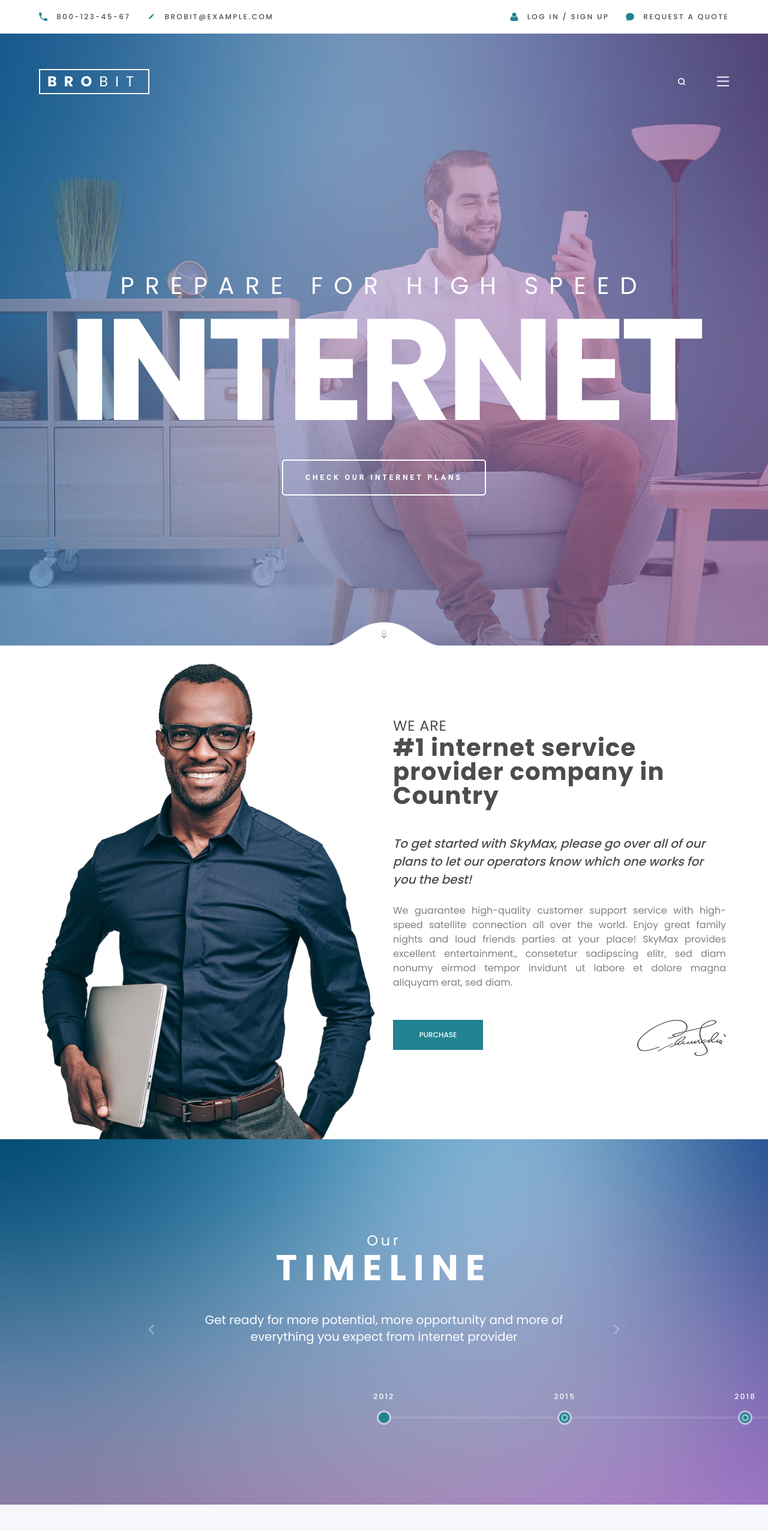
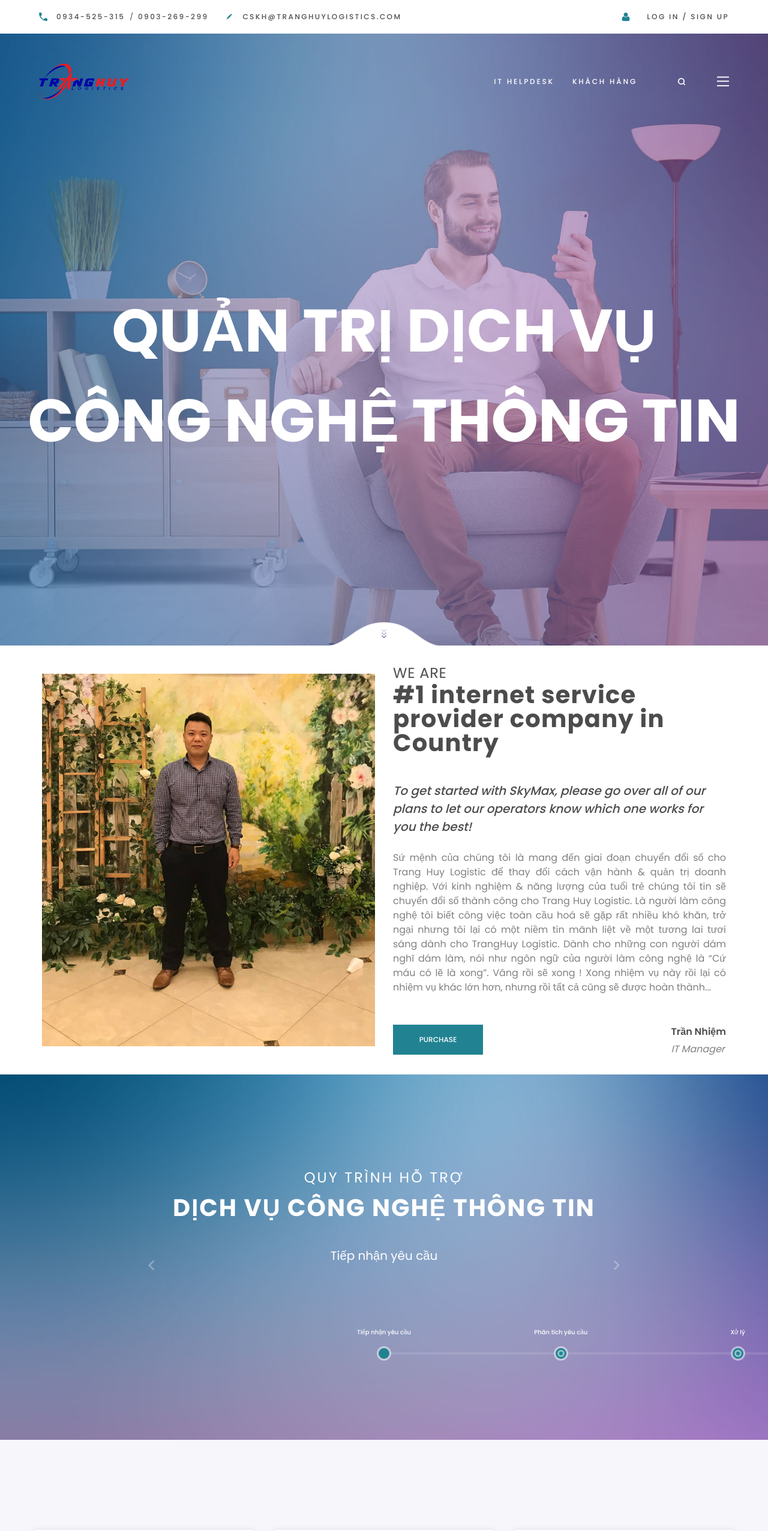
Before and after one commit to ntcom/trh_landingpage, a Next.js app: page / in a window 1280 px wide. Shown: the top 2552 px of the page at 60% size. Built offline with nearby package versions, Linux system fonts and the light colour scheme.

Commit message:
Update 11:07 - 03/06

```diff
--- a/app/components/Banner/Banner.tsx
+++ b/app/components/Banner/Banner.tsx
@@ -9,23 +9,23 @@ export default function Banner() {
         <Image src={slide1} alt="" className="w-full h-full object-cover" />
 
         <div className="absolute mt-[50px] sm:mt-[80px] mds:mt-[150px] px-[25px]">
-          <p className="text-[16px] md:text-[22px] mds:text-[28px] lg:text-[36px] xl:text-[40px] text-[#fff] font-light tracking-[2px] xsss:tracking-[4px] sm:tracking-[8px] mds:tracking-[10px] lg:tracking-[14px] xl:tracking-[18px] leading-10 text-center uppercase">
+          {/* <p className="text-[16px] md:text-[22px] mds:text-[28px] lg:text-[36px] xl:text-[40px] text-[#fff] font-light tracking-[2px] xsss:tracking-[4px] sm:tracking-[8px] mds:tracking-[10px] lg:tracking-[14px] xl:tracking-[18px] leading-10 text-center uppercase">
             Prepare for High Speed
+          </p> */}
+          <p className="font-poppins text-[32px] xsss:text-[36px] sm:text-[45px] md:text-[54px] lg:text-[80px] xl:text-[100px] text-[#fff] font-bold leading-[42px] xsss:leading-[52px] sm:leading-[62px] md:leading-[72px] lg:leading-[100px] xl:leading-[150px] text-center uppercase mb-[30px]">
+            QUẢN TRỊ DỊCH VỤ CÔNG NGHỆ THÔNG TIN
           </p>
-          <p className="text-[54px] xsss:text-[80px] sm:text-[100px] md:text-[150px] mds:text-[180px] lg:text-[200px] xl:text-[240px] text-[#fff] font-bold leading-[52px] xsss:leading-[80px] sm:leading-[100px] md:leading-[150px] mds:leading-[180px] lg:leading-[200px] xl:leading-[240px] text-center tracking-[0px] lg:tracking-[-4px] xl:tracking-[-10px] uppercase mb-[30px]">
-            Internet
-          </p>
-          <button className="flex justify-center items-center w-[290px] md:w-[340px] h-[50px] md:h-[60px] mx-auto border-[2px] border-solid border-[#fff] rounded-[5px] p-[22px_30px] hover:bg-[#fff] [&>*]:hover:text-[#1f1f1f] transition-all">
+          {/* <button className="flex justify-center items-center w-[290px] md:w-[340px] h-[50px] md:h-[60px] mx-auto border-[2px] border-solid border-[#fff] rounded-[5px] p-[22px_30px] hover:bg-[#fff] [&>*]:hover:text-[#1f1f1f] transition-all">
             <p className="font-roboto text-xs text-[#fff] font-bold tracking-[4px] uppercase whitespace-nowrap">
               Check our Internet Plans
             </p>
-          </button>
+          </button> */}
         </div>
 
         <button className="block absolute bottom-0 translate-y-[1px]">
-            <Image src={arrowSlide} alt=""/>
+          <Image src={arrowSlide} alt="" />
         </button>
       </div>
     </div>
-  )
+  );
 }
--- a/app/components/Intro/Intro.tsx
+++ b/app/components/Intro/Intro.tsx
@@ -1,14 +1,14 @@
 import Image from "next/image";
-import model from "@/assets/imgs/Intro/model1.png";
+import model from "@/assets/imgs/Intro/model2.jpg";
 import signature from "@/assets/imgs/Intro/signature.png";
 
 export default function Intro() {
   return (
-    <div className="container2 flex items-center flex-col lg:flex-row p-[60px_15px] lg:p-[30px_15px_0]">
+    <div className="container2 flex items-center flex-col lg:flex-row p-[60px_15px] lg:p-[30px_15px]">
       <div className="lg:max-w-[50%] px-[15px] flex-grow">
-        <Image src={model} alt="" className="w-full object-cover"/>
+        <Image src={model} alt="" className="w-full object-cover" />
       </div>
-      <div className="lg:max-w-[50%] px-[15px] mt-[50px] lg:mt-[-50px] flex-grow">
+      <div className="lg:max-w-[50%] px-[15px] mt-[50px] lg:mt-0 flex-grow">
         <p className="text-xl sm:text-2xl text-[#4c4c4c] font-light leading-6 tracking-[0.72px] text-center md:text-left uppercase">
           WE ARE
         </p>
@@ -20,11 +20,16 @@ export default function Intro() {
           operators know which one works for you the best!
         </p>
         <p className="text-base text-[#808080] leading-6 font-light mt-[25px] text-justify">
-          We guarantee high-quality customer support service with high-speed
-          satellite connection all over the world. Enjoy great family nights and
-          loud friends parties at your place! SkyMax provides excellent
-          entertainment., consetetur sadipscing elitr, sed diam nonumy eirmod
-          tempor invidunt ut labore et dolore magna aliquyam erat, sed diam.
+          Sứ mệnh của chúng tôi là mang đến giai đoạn chuyển đổi số cho Trang
+          Huy Logistic để thay đổi cách vận hành & quản trị doanh nghiệp. Với
+          kinh nghiệm & năng lượng của tuổi trẻ chúng tôi tin sẽ chuyển đổi số
+          thành công cho Trang Huy Logistic. Là người làm công nghệ tôi biết
+          công việc toàn cầu hoá sẽ gặp rất nhiều khó khăn, trở ngại nhưng tôi
+          lại có một niềm tin mãnh liệt về một tương lai tươi sáng dành cho
+          TrangHuy Logistic. Dành cho những con người dám nghĩ dám làm, nói như
+          ngôn ngữ của người làm công nghệ là “Cứ máu có lẽ là xong”. Vâng rồi
+          sẽ xong ! Xong nhiệm vụ này rồi lại có nhiệm vụ khác lớn hơn, nhưng
+          rồi tất cả cũng sẽ được hoàn thành...
         </p>
         <div className="w-full flex justify-between items-center sm:items-start flex-col-reverse sm:flex-row gap-5 mt-[50px]">
           <a
@@ -35,9 +40,13 @@ export default function Intro() {
               Purchase
             </p>
           </a>
-          <Image src={signature} alt=""/>
+          {/* <Image src={signature} alt="" /> */}
+          <div>
+            <p className="text-base text-[#4c4c4c] font-semibold text-center">Trần Nhiệm</p>
+            <p className="text-base text-[#808080] mt-[5px] italic">IT Manager</p>
+          </div>
         </div>
       </div>
     </div>
-  )
+  );
 }
--- a/app/components/Timeline/Timeline.tsx
+++ b/app/components/Timeline/Timeline.tsx
@@ -9,29 +9,29 @@ const timelineData = [
   {
     id: 1,
     value:
-      "Get ready for more potential, more opportunity and more of everything you expect from internet provider",
-    year: "2012",
+      "Tiếp nhận yêu cầu",
+    label: "Tiếp nhận yêu cầu",
   },
   {
     id: 2,
     value:
-      "Started working at the entrepreneuring company and passed all way from Junior Manager to Senior",
-    year: "2015",
+      "Phân tích yêu cầu",
+    label: "Phân tích yêu cầu",
   },
   {
     id: 3,
-    value: "My partners and I founded entrepreneuring company.",
-    year: "2018",
+    value: "Xử lý",
+    label: "Xử lý",
   },
   {
     id: 4,
-    value: "We got a leading position in the Internet advertising market.",
-    year: "2020",
+    value: "Khách hàng đánh giá/phản hồi ",
+    label: "Khách hàng đánh giá/phản hồi ",
   },
   {
     id: 5,
-    value: "I joined Power Home Remodeling as an innovator marketer.",
-    year: "2024",
+    value: "Đóng yêu cầu",
+    label: "Đóng yêu cầu",
   },
 ];
 
@@ -41,15 +41,15 @@ export default function Timeline() {
   return (
     <div
       className="timeline-bg h-[609px] flex justify-center items-center"
-    //   style={{ background: `no-repeat url(${bg})`, backgroundSize: "cover" }}
+      //   style={{ background: `no-repeat url(${bg})`, backgroundSize: "cover" }}
     >
       <div className="w-full px-[30px]">
         <div>
-          <p className="text-xl sm:text-2xl text-[#fff] font-light leading-5 sm:leading-6 tracking-[4.8px] text-center">
-            Our
+          <p className="font-poppins text-xl sm:text-2xl text-[#fff] tracking-[3px] text-center">
+            QUY TRÌNH HỖ TRỢ
           </p>
-          <p className="text-[40px] sm:text-[60px] text-[#fff] font-bold leading-[46px] sm:leading-[66px] tracking-[12px] text-center uppercase">
-            Timeline
+          <p className="font-poppins text-[24px] sm:text-[40px] text-[#fff] font-bold leading-[32px] sm:leading-[52px] tracking-[2px] text-center uppercase mt-2">
+            DỊCH VỤ CÔNG NGHỆ THÔNG TIN
           </p>
           <div className="flex justify-center items-center gap-6 mt-6 sm:mt-10">
             <button
@@ -60,7 +60,7 @@ export default function Timeline() {
               }}
               className="p-2"
             >
-              <Image src={chevron} width={11} alt="" className="rotate-180"/>
+              <Image src={chevron} width={11} alt="" className="rotate-180" />
             </button>
             <div className="w-full max-w-[700px] h-[60px] flex justify-center relative">
               {timelineData.map((item) => {
@@ -86,7 +86,7 @@ export default function Timeline() {
               }}
               className="p-2"
             >
-              <Image src={chevron} width={11} alt=""/>
+              <Image src={chevron} width={11} alt="" />
             </button>
           </div>
         </div>
@@ -97,7 +97,7 @@ export default function Timeline() {
         >
           <div
             id="move-slide"
-            className={`absolute w-[96vw] transition-all duration-[450ms] ${
+            className={`absolute w-[94vw] transition-all duration-[450ms] ${
               nodeActive === 1
                 ? "translate-x-[0]"
                 : nodeActive === 2
@@ -119,8 +119,8 @@ export default function Timeline() {
                     key={item.id}
                     className={`w-6 h-6 bg-[rgb(255,255,255,.5)] rounded-[100px] z-20 flex justify-center items-center cursor-pointer`}
                   >
-                    <span className="absolute top-[-35px] text-xs text-[#fff] font-medium leading-6 tracking-[2.4px] text-center">
-                      {item.year}
+                    <span className="font-poppins absolute top-[-35px] text-[10px] text-[#fff] font-medium leading-6 text-center whitespace-nowrap">
+                      {item.label}
                     </span>
                     <span className="w-[18px] h-[18px] bg-[#218392] rounded-[100px] z-20 flex justify-center items-center">
                       {nodeActive !== item.id && nodeActive <= item.id && (
--- a/app/components/layouts/Header.tsx
+++ b/app/components/layouts/Header.tsx
@@ -5,13 +5,13 @@ import Image from "next/image";
 import phone from "@/assets/svgs/phone.svg";
 import pen from "@/assets/svgs/pen.svg";
 import user from "@/assets/svgs/user.svg";
-import message from "@/assets/svgs/message.svg";
 import search from "@/assets/svgs/search.svg";
 import searchGreen from "@/assets/svgs/search-green.svg";
 import navigation from "@/assets/svgs/navigation.svg";
 import navigationGreen from "@/assets/svgs/navigation-green.svg";
 import chevron from "@/assets/svgs/chevron-white2.svg";
 import Sidebar from "@/app/components/Sidebar/Sidebar";
+import logo from "@/assets/imgs/logo.png";
 
 export default function Header() {
   const [scroll, setScroll] = useState(false);
@@ -33,35 +33,39 @@ export default function Header() {
 
   return (
     <div className="w-full">
-      <div className="w-full bg-[#fff] p-[10px_15px] sm:p-[10px_65px] z-[997]">
-        <div className="container flex flex-wrap items-center justify-center lg:justify-between py-[10px] gap-[15px_30px]">
-          <div className="flex flex-wrap justify-center sm:justify-start gap-4 md:gap-5 xl:gap-7">
+      <div className="w-full bg-[#fff] p-[10px_15px] md:p-[10px_65px] z-[997]">
+        <div className="container flex flex-wrap items-center justify-between py-[10px] gap-[15px_30px]">
+          <div className="flex flex-wrap justify-center sm:justify-start gap-4 md:gap-7">
             <div className="flex items-center gap-[15px]">
               <Image src={phone} height={14} alt="" />
-              <p className="text-[10px] xsss:text-xs text-[#4c4c4c] font-medium uppercase tracking-[2.4px]">
-                800-123-45-67
-              </p>
+              <div className="flex items-center gap-2">
+                <a
+                  href="tel:+84934525315"
+                  className="text-[10px] xsss:text-xs text-[#4c4c4c] font-medium uppercase tracking-[2.4px] whitespace-normal"
+                >
+                  0934-525-315
+                </a>
+                <p className="text-[10px] xsss:text-xs text-[#4c4c4c]">/</p>
+                <a
+                  href="tel:+84903269299"
+                  className="text-[10px] xsss:text-xs text-[#4c4c4c] font-medium uppercase tracking-[2.4px] whitespace-normal"
+                >
+                  0903-269-299
+                </a>
+              </div>
             </div>
             <div className="flex items-center gap-[15px]">
               <Image src={pen} height={14} alt="" />
-              <p className="text-[10px] xsss:text-xs text-[#4c4c4c] font-medium uppercase tracking-[2.4px]">
-                brobit@example.com
+              <p className="text-[10px] xsss:text-xs text-[#4c4c4c] font-medium uppercase tracking-[2.4px] whitespace-normal">
+                cskh@tranghuylogistics.com
               </p>
             </div>
           </div>
 
-          <div className="flex flex-wrap justify-center sm:justify-end gap-4 md:gap-5 xl:gap-7">
-            <div className="flex items-center gap-[15px]">
-              <Image src={user} height={14} alt="" />
-              <p className="text-[10px] xsss:text-xs text-[#4c4c4c] font-medium uppercase tracking-[2.4px]">
-                Log in / Sign Up
-              </p>
-            </div>
-            <div className="flex items-center gap-[15px]">
-              <Image src={message} height={14} alt="" />
-              <p className="text-[10px] xsss:text-xs text-[#4c4c4c] font-medium uppercase tracking-[2.4px]">
-                Request a quote
-              </p>
+          <div className="w-full sm:w-auto flex flex-wrap justify-center sm:justify-end gap-4 md:gap-5 xl:gap-7">
+            <Image src={user} height={14} alt="" />
+            <div className="text-[10px] xsss:text-xs text-[#4c4c4c] font-medium uppercase tracking-[2.4px]">
+              <a href="/signin">Log in</a> / <a href="/signup">Sign Up</a>
             </div>
           </div>
         </div>
@@ -70,26 +74,50 @@ export default function Header() {
         className={`${
           scroll
             ? "fixed top-0 bg-[#fff] p-[0_15px] sm:p-[0_65px] shadow-[0_2px_15px_0_rgba(100,100,100,0.05)]"
-            : "absolute top-[147px] xsr:top-[116px] xs:top-[85px] xsss:top-[87px] mds:top-[56px] bg-transparent p-[30px_15px] sm:p-[50px_65px]"
+            : "header-on-scroll absolute bg-transparent p-[30px_15px] sm:p-[50px_65px]"
         } left-0 right-0 transition-all duration-500 z-[996]`}
       >
         <div className={`h-[60px] flex items-center`}>
           <div className="container flex justify-between">
             <a
               href="/"
-              className={`h-[42px] p-[7px_12px] flex justify-center items-center border-[2px] border-solid ${
-                scroll ? "border-[#218392] h-[42px]" : "border-[#fff]"
+              className={`${
+                scroll ? "w-[100px] h-[42px]" : "w-[150px] h-[60px]"
               }`}
             >
-              <p
+              {/* <p
                 className={`${
                   scroll ? "text-[#218392]" : "text-[#fff]"
                 } text-2xl tracking-[0.5em]`}
               >
                 <strong>BRO</strong>BIT
-              </p>
+              </p> */}
+              <Image src={logo} alt="" className={`w-full h-full`} />
             </a>
             <div className="flex items-center gap-[40px]">
+              <nav className="hidden md:flex items-center gap-[30px]">
+                <a
+                  href="/helpdesk"
+                  className={`py-[15px] text-xs ${
+                    scroll
+                      ? "text-[#4c4c4c] hover:text-[#218392]"
+                      : "text-[#fff] hover:text-[#ffffffb3]"
+                  } font-medium tracking-[2.8px] leading-[14px] uppercase transition-all`}
+                >
+                  IT Helpdesk
+                </a>
+                <a
+                  href="https://capa-group.netlify.app/login"
+                  className={`py-[15px] text-xs ${
+                    scroll
+                      ? "text-[#4c4c4c] hover:text-[#218392]"
+                      : "text-[#fff] hover:text-[#ffffffb3]"
+                  } font-medium tracking-[2.8px] leading-[14px] uppercase transition-all`}
+                >
+                  Khách hàng
+                </a>
+              </nav>
+
               <div className="flex items-center gap-9">
                 <div className="relative flex items-center">
                   <input
--- a/app/styles/globals.css
+++ b/app/styles/globals.css
@@ -177,3 +177,23 @@ body {
   background-repeat: no-repeat;
   background-size: cover;
 }
+
+.header-on-scroll {
+  top: 56px;
+}
+
+@media (min-width: 623px) and (max-width: 935px) {
+  .header-on-scroll {
+    top: 87px;
+  }
+}
+@media (min-width: 421px) and (max-width: 622px) {
+  .header-on-scroll {
+    top: 119px;
+  }
+}
+@media screen and (max-width: 420px) {
+  .header-on-scroll {
+    top: 116px;
+  }
+}
--- a/tailwind.config.ts
+++ b/tailwind.config.ts
@@ -44,6 +44,7 @@ const config: Config = {
       'mds': '916px',
 
       'lg': '1024px',
+
       'lgs': '1200px',
 
       'xl': '1280px',
```
Also changed, not shown: assets/imgs/Intro/model2.jpg (added), assets/imgs/logo.png (added).
